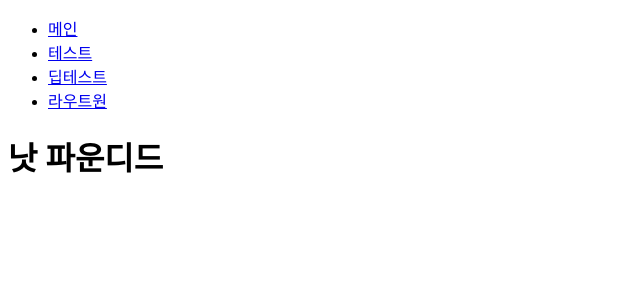
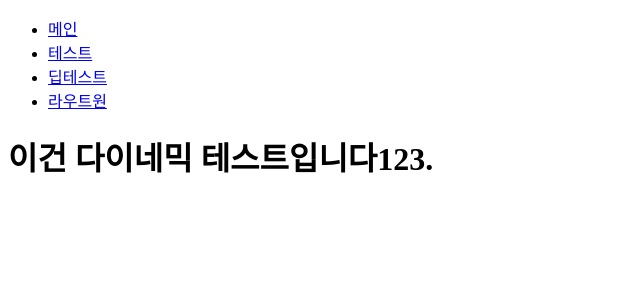
Before and after one commit to Nidurolak/nexttest, a Next.js app: page /routetwopage in a window 1280 px wide. Before the commit this address had no page. Shown: the top 300 px of the page, without its empty margins (0-640 px from the left). Built offline with nearby package versions, Linux system fonts and the light colour scheme.

Commit message:
feat : 다이내믹 라우팅 테스트 !@#250218-check

```diff
--- /dev/null
+++ b/app/(routetest)/routetwopage/page.tsx
@@ -0,0 +1,6 @@
+export default function DynamicShortTest() {
+
+    return (<h1>이건 다이네믹 테스트입니다123.</h1>)
+}
+
+//잔디심기
```
Also changed, not shown: app/(routetest)/routetwopage/[id]/page.tsx (+13 -1 lines).
